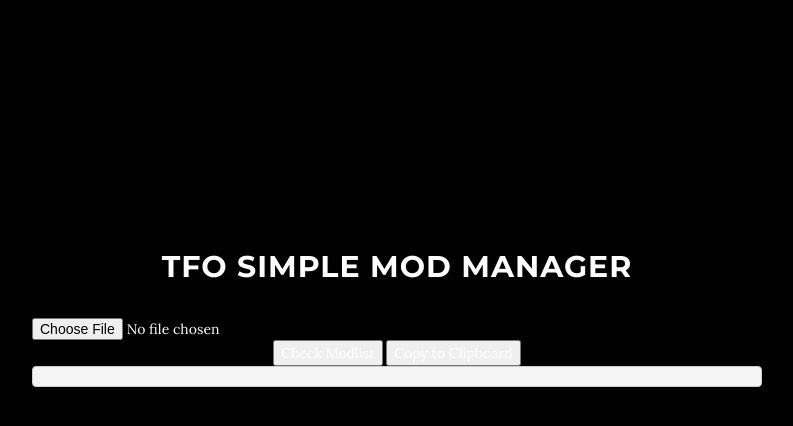
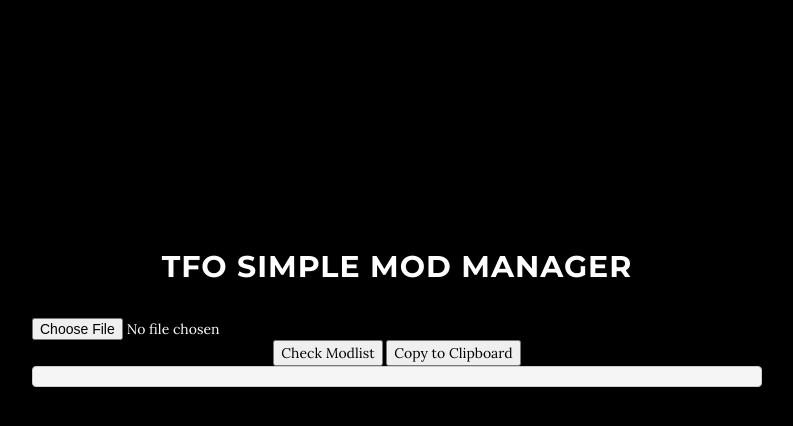
Before and after one commit to taskforceomega/taskforceomega.github.io, a Jekyll site: the page built from mod-manager.html, in a window 1280 px wide. Shown: the top 426 px of the page, without its empty margins (243-1036 px from the left). Built offline with Jekyll 4.4.1, drawn with Linux system fonts in a browser that asks for light colours.

Commit message:
Update mod-manager.html

```diff
--- a/_includes/mod-manager.html
+++ b/_includes/mod-manager.html
@@ -4,6 +4,11 @@
             <div class="container">
                 <div class="col-lg-8 col-lg-offset-2">
                 <h2>TFO Simple Mod Manager</h2>
+                  <style>
+                    button {
+                      color: black;
+                    }
+                  </style>
                   <input type="file" id="modlistFile" accept=".txt">
                   <button onclick="checkModlist()">Check Modlist</button>
                   <button onclick="copyToClipboard()">Copy to Clipboard</button>
```
Lines whose indentation alone changed are shown as unchanged.
